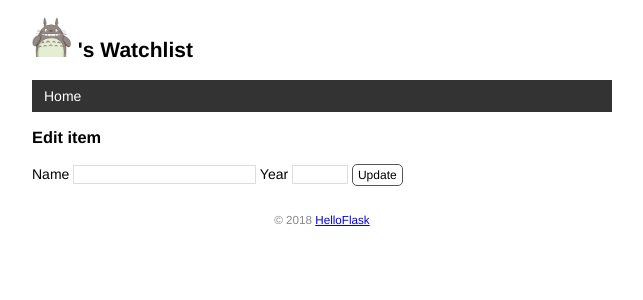
After one commit to KKszkad/watchlist, a Flask app: template templates/edit.html in a window 1280 px wide. The commit adds this page. Shown: the top 300 px of the page, without its empty margins (318-961 px from the left). Run offline with Flask 3, Linux system fonts and the light colour scheme; the template is opened without the code that fills it, so the values that code supplies are empty.

Commit message:
Create, edit and delete item by form

```diff
--- a/app.py
+++ b/app.py
@@ -1,7 +1,9 @@
-from flask import Flask, render_template
+from flask import Flask, render_template, request, flash, redirect, url_for
 from flask_sqlalchemy import SQLAlchemy
+import os
 
 app = Flask(__name__)
+app.config['SECRET_KEY'] = 'dev'
 
 name = 'Grey Li'
 movies = [
@@ -17,7 +19,7 @@ movies = [
     {'title': 'The Pork of Music', 'year': '2012'},
 ]
 
-import os
+
 
 app.config["SQLALCHEMY_DATABASE_URI"] = "sqlite:///" + os.path.join(app.root_path, 'data.db')
 db = SQLAlchemy(app)
@@ -33,10 +35,53 @@ class Movie(db.Model):  # 表名将会是 movie
     year = db.Column(db.String(4))  # 电影年份
 
 
-@app.route('/')
+@app.route('/', methods=['GET', 'POST'])
 def index():
+    if request.method == 'POST':  # 判断是否是 POST 请求
+        # 获取表单数据
+        title = request.form.get('title')  # 传入表单对应输入字段的 name 值
+        year = request.form.get('year')
+        # 验证数据
+        if not title or not year or len(year) > 4 or len(title) > 60:
+            flash('Invalid input.')  # 显示错误提示
+            return redirect(url_for('index'))  # 重定向回主页
+        # 保存表单数据到数据库
+        movie = Movie(title=title, year=year)  # 创建记录
+        db.session.add(movie)  # 添加到数据库会话
+        db.session.commit()  # 提交数据库会话
+        flash('Item created.')  # 显示成功创建的提示
+        return redirect(url_for('index'))  # 重定向回主页
+
     movies = Movie.query.all()
     return render_template('index.html', movies=movies)
+
+@app.route('/movie/edit/<int:movie_id>', methods=['GET', 'POST'])
+def edit(movie_id):
+    movie = Movie.query.get_or_404(movie_id)
+
+    if request.method == 'POST':  # 处理编辑表单的提交请求
+        title = request.form['title']
+        year = request.form['year']
+
+        if not title or not year or len(year) != 4 or len(title) > 60:
+            flash('Invalid input.')
+            return redirect(url_for('edit', movie_id=movie_id))  # 重定向回对应的编辑页面
+
+        movie.title = title  # 更新标题
+        movie.year = year  # 更新年份
+        db.session.commit()  # 提交数据库会话
+        flash('Item updated.')
+        return redirect(url_for('index'))  # 重定向回主页
+
+    return render_template('edit.html', movie=movie)  # 传入被编辑的电影记录
+
+@app.route('/movie/delete/<int:movie_id>', methods=['POST'])
+def delete(movie_id):
+    movie = Movie.query.get_or_404(movie_id)  # 获取电影记录
+    db.session.delete(movie)  # 删除对应的记录
+    db.session.commit()  # 提交数据库会话
+    flash('Item deleted.')
+    return redirect(url_for('index'))  # 重定向回主页
 
 @app.errorhandler(404)
 def page_not_found(e):
--- a/static/style.css
+++ b/static/style.css
@@ -84,3 +84,49 @@ nav li a:hover {
     border-radius: 5px;
     padding: 3px 5px;
 }
+
+/* 覆盖某些浏览器对 input 元素定义的字体 */
+input[type=submit] {
+    font-family: inherit;
+}
+
+input[type=text] {
+    border: 1px solid #ddd;
+}
+
+input[name=year] {
+    width: 50px;
+}
+
+.btn {
+    font-size: 12px;
+    padding: 3px 5px;
+    text-decoration: none;
+    cursor: pointer;
+    background-color: white;
+    color: black;
+    border: 1px solid #555555;
+    border-radius: 5px;
+}
+
+.btn:hover {
+    text-decoration: none;
+    background-color: black;
+    color: white;
+    border: 1px solid black;
+}
+
+.alert {
+    position: relative;
+    padding: 7px;
+    margin: 7px 0;
+    border: 1px solid transparent;
+    color: #004085;
+    background-color: #cce5ff;
+    border-color: #b8daff;
+    border-radius: 5px;
+}
+
+.inline-form {
+    display: inline;
+}
--- a/templates/base.html
+++ b/templates/base.html
@@ -10,6 +10,9 @@
     {% endblock %}
 </head>
 <body>
+    {% for message in get_flashed_messages() %}
+        <div class="alert">{{ message }}</div>
+    {% endfor %}
     <h2>
         <img alt="Avatar" class="avatar" src="{{ url_for('static', filename='avatar.jpg') }}">
         {{ user.name }}'s Watchlist
--- /dev/null
+++ b/templates/edit.html
@@ -0,0 +1,10 @@
+{% extends 'base.html' %}
+
+{% block content %}
+<h3>Edit item</h3>
+<form method="post">
+    Name <input type="text" name="title" autocomplete="off" required value="{{ movie.title }}">
+    Year <input type="text" name="year" autocomplete="off" required value="{{ movie.year }}">
+    <input class="btn" type="submit" name="submit" value="Update">
+</form>
+{% endblock %}
```
Also changed, not shown: templates/index.html (+11 -0 lines).
